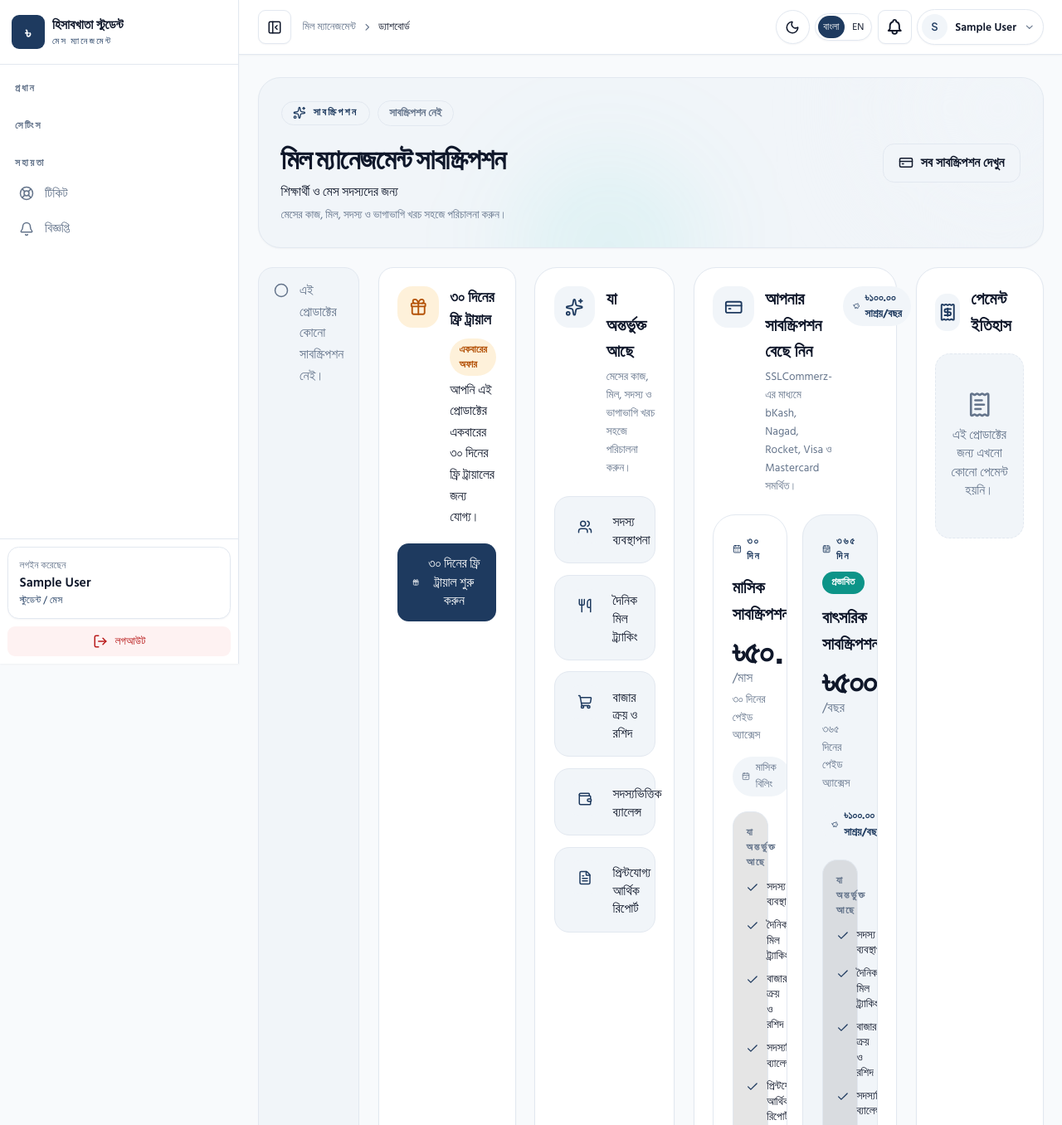
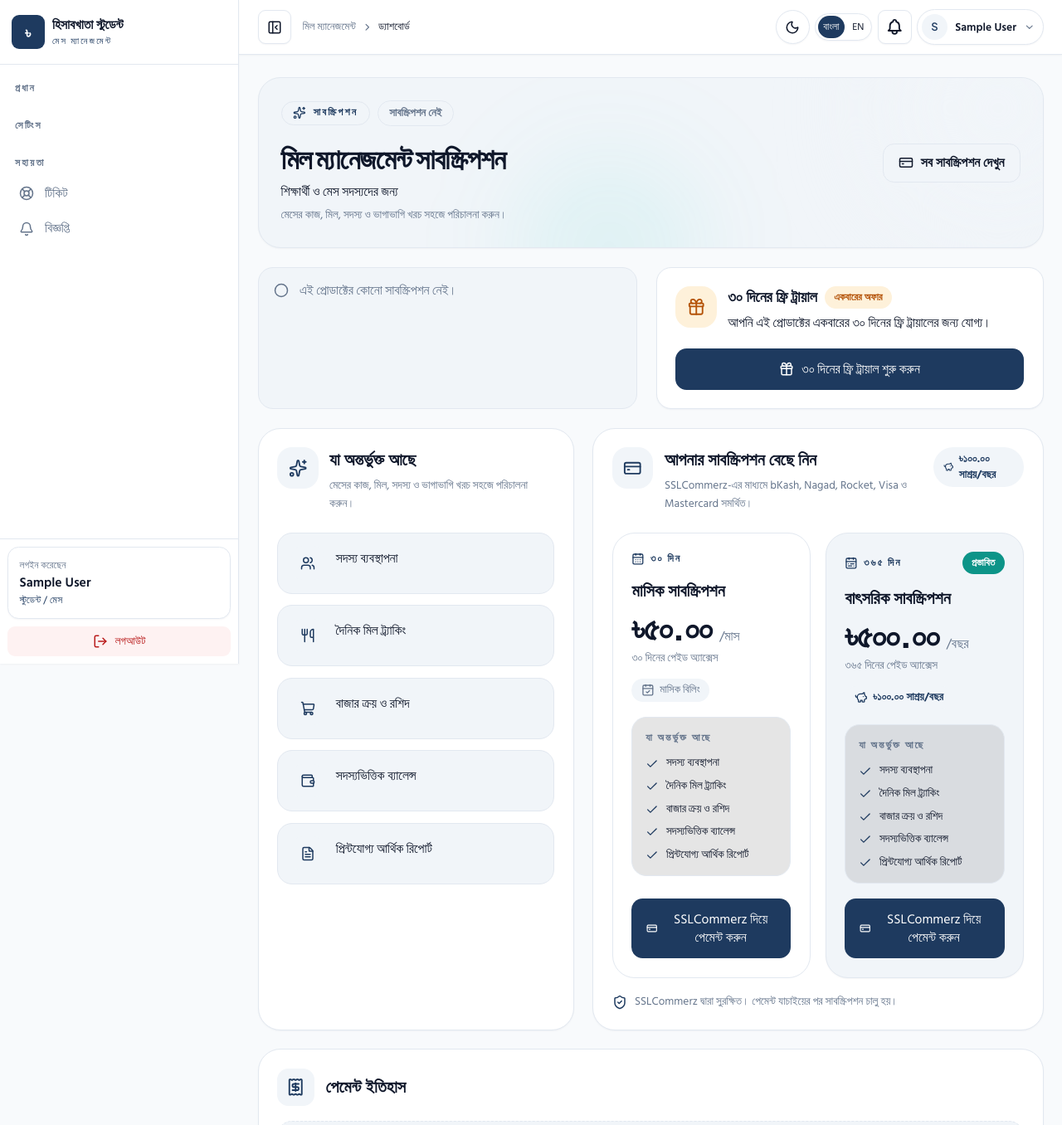
Before and after one commit to tamimzia7/hisabkhata, a Laravel app: page /student/subscription in a window 1280 px wide. Shown: the top 1356 px of the page at 83% size. Run offline with Laravel 12, Linux system fonts and the light colour scheme; the visitor is signed in with stand-in values (Sample User, id 1); data comes from the database, SQL or seed files in the repository; data that the repository does not hold is empty; some libraries are stand-ins or nearby versions.

Commit message:
feat: Enhance trial subscription details layout and improve button responsiveness

```diff
--- a/resources/views/subscriptions/_details.blade.php
+++ b/resources/views/subscriptions/_details.blade.php
@@ -175,7 +175,7 @@
                 @if($trialEligible)
                     <form method="POST" action="{{ route('subscriptions.trial', $product) }}" x-data="{ submitting: false }" @submit="submitting = true" class="shrink-0">
                         @csrf
-                    <button type="submit" :disabled="submitting" class="btn-emerald flex w-full items-center justify-center gap-2 rounded-xl px-4 py-3 text-sm font-bold font-bn transition disabled:cursor-not-allowed disabled:opacity-60 lg:w-auto">
+                        <button type="submit" :disabled="submitting" class="btn-emerald flex w-full items-center justify-center gap-2 rounded-xl px-4 py-3 text-sm font-bold font-bn transition disabled:cursor-not-allowed disabled:opacity-60 2xl:w-auto">
                             <span x-show="!submitting" class="inline-flex items-center gap-2">
                                 <i data-lucide="gift" class="h-4 w-4"></i>
                                 {{ __('subscription.trial.button') }}
@@ -189,6 +189,7 @@
                 @endif
             </div>
         </section>
+    </div>
 
     <div class="grid gap-5 xl:grid-cols-12">
         <section class="glass rounded-3xl p-5 xl:col-span-5">
```
Lines whose indentation alone changed are shown as unchanged.
